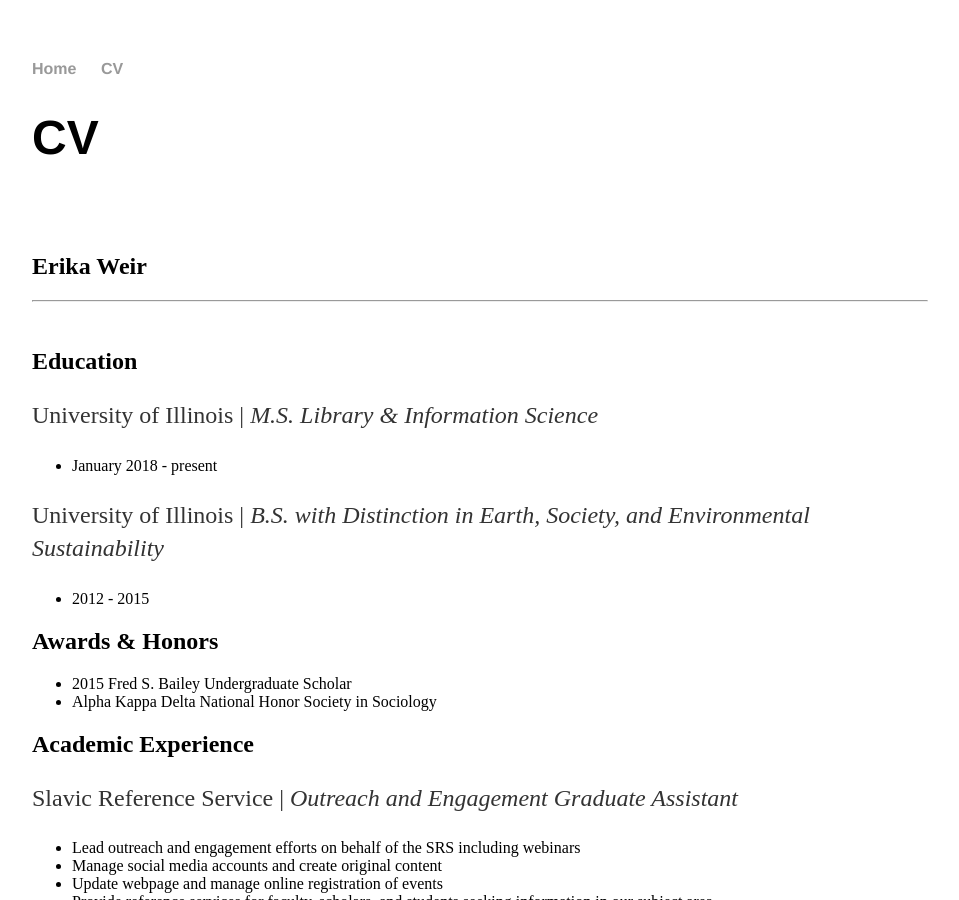
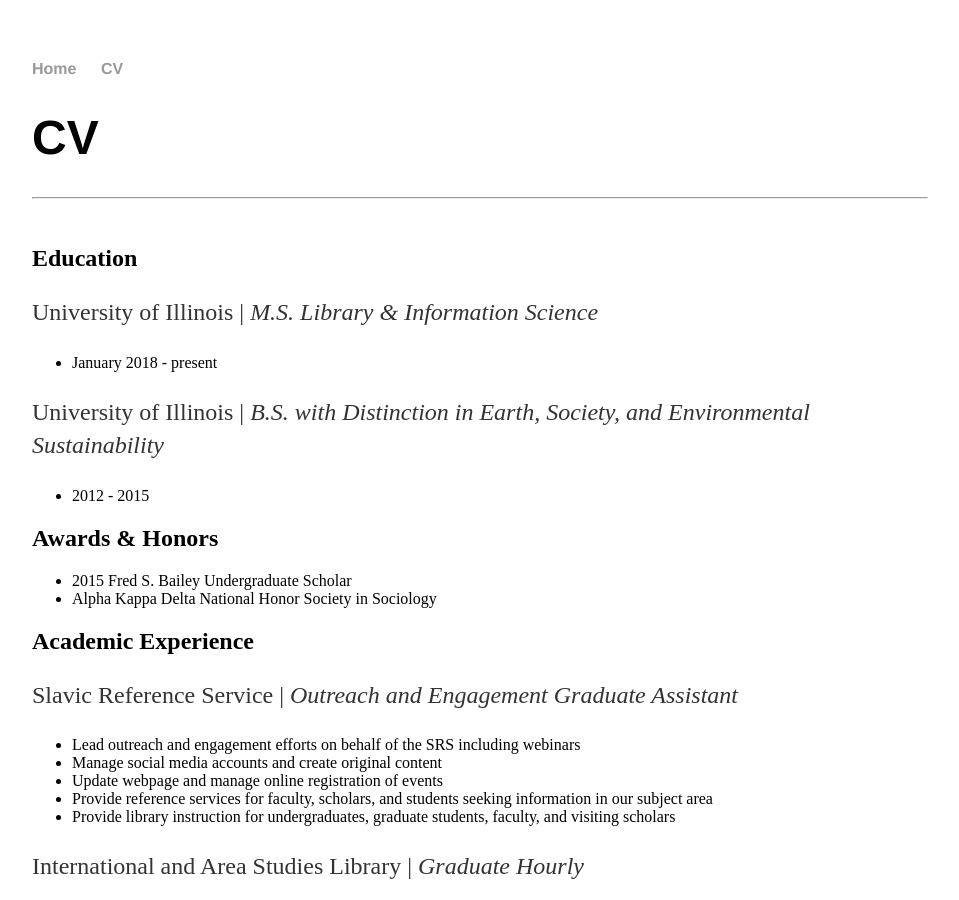
Before and after one commit to tracyJCI/erikaweir.github.io, a Jekyll site: the page built from cv/index.html, in a window 1280 px wide and 900 px high. Shown: the whole window, without its empty margins (160-1119 px from the left). Built offline with Jekyll 4.4.1, drawn with Linux system fonts in a browser that asks for light colours.

Commit message:
Update index.html

```diff
--- a/cv/index.html
+++ b/cv/index.html
@@ -6,8 +6,6 @@
 	<div id="header"></div>
 	<div class="left"></div>
 	<div class="stuff">
-  		<br><br>
-		<h2>Erika Weir</h2>
   		<hr />
  		<br>
 		<h2>Education</h2>
```
